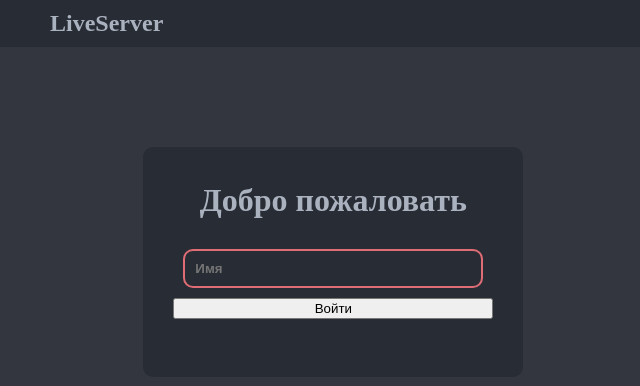
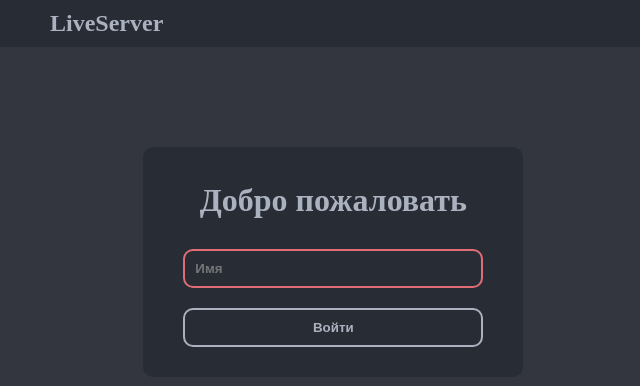
Before and after one commit to TheNofis/liveview-frontend, a Next.js app: page / in a window 1280 px wide. Shown: the top 386 px of the page, without its empty margins (0-640 px from the left). Built offline with nearby package versions, Linux system fonts and the light colour scheme; no server answers.

Commit message:
socket update

```diff
--- a/src/app/page/CodePage.js
+++ b/src/app/page/CodePage.js
@@ -1,14 +1,13 @@
 import CodeBlockList from "../components/CodeBlockList";
 
-import { useRef } from "react";
+import { useRef, useState } from "react";
 
 export default function CodePage({ socket }) {
   const [codeData, setCodeData] = useState(null);
   const iframe = useRef(null);
 
-  socket.on("fileContent", (data) => {
-    if (codeData == null) return setCodeData(data);
-
+  socket.on("filesContent", setCodeData);
+  socket.on("filesUpdate", (data) => {
     Object.keys(data).forEach((key) => {
       const dataNow = JSON.parse(JSON.stringify(codeData));
       dataNow[key] = data[key];
--- a/src/app/page/WelcomePage.js
+++ b/src/app/page/WelcomePage.js
@@ -1,12 +1,14 @@
 import { useState } from "react";
 
-export default function WelcomePage({ socket }) {
+export default function WelcomePage({ socket, setAuth }) {
   const [inputValue, setInputValue] = useState();
 
   const handleSubmit = (e) => {
     e.preventDefault();
     socket.emit("setUsername", inputValue);
   };
+
+  socket.on("userData", () => setAuth(true));
 
   return (
     <form className="welcome">
@@ -18,7 +20,7 @@ export default function WelcomePage({ socket }) {
         onChange={(e) => setInputValue(e.target.value)}
         required
       />
-      <button className="welcome__button" onClick={handleSubmit}>
+      <button className="btn welcome__button" onClick={handleSubmit}>
         Войти
       </button>
     </form>
```
